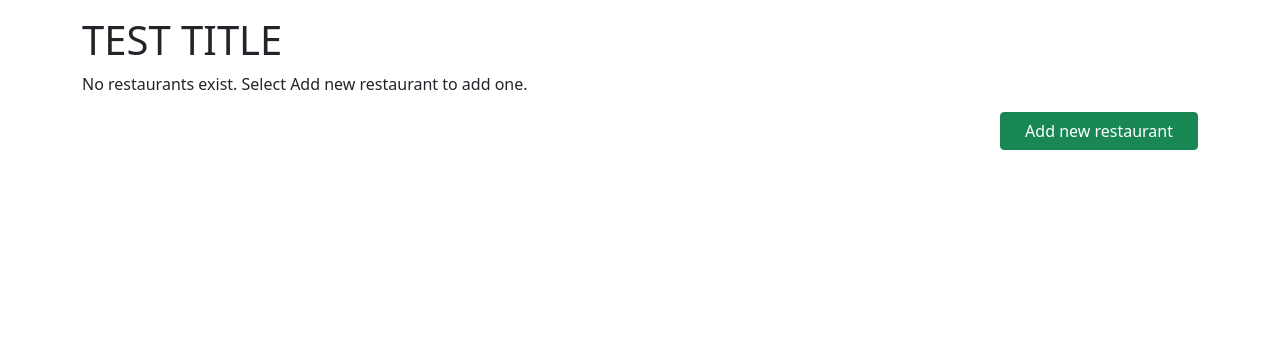
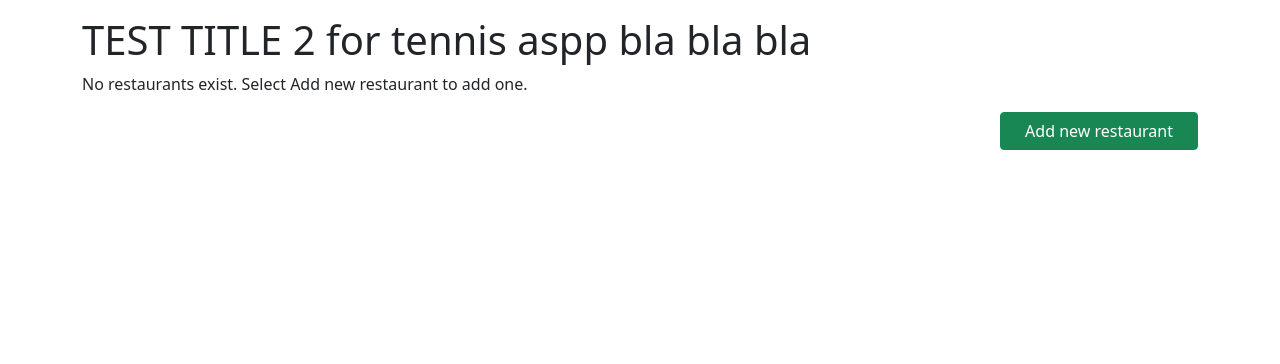
Before and after one commit to carlston7/um_cps2009_project, a Django app: template restaurant_review/templates/restaurant_review/index.html in a window 1280 px wide. Shown: the part 56-420 px from the top of the page. Run offline with Django 4.2, Linux system fonts and the light colour scheme; the template is opened without the code that fills it, so the values that code supplies are empty; some libraries are stand-ins or nearby versions.

Commit message:
testing change title

```diff
--- a/restaurant_review/templates/restaurant_review/index.html
+++ b/restaurant_review/templates/restaurant_review/index.html
@@ -45,7 +45,7 @@
 {% if LastViewedRestaurant %}
 <h3>Last viewed restaurant (saved in cache): {{ LastViewedRestaurant }}</h3>
 {% endif %}
-  <h1>TEST TITLE</h1>
+<h1>TEST TITLE 2 for tennis aspp bla bla bla</h1>
 
 {% if restaurants %}
 <table class="table">
@@ -60,14 +60,14 @@
     {% for restaurant in restaurants %}
     <tr>
       <td>{{ restaurant.name }}</td>
-                      <td>{% star_rating restaurant.avg_rating restaurant.review_count   %}   </td>
+      <td>{% star_rating restaurant.avg_rating restaurant.review_count %} </td>
       <td class="text-end"><a href="{% url 'details' restaurant.id %}" class="btn btn-sm btn-primary">Details</a></td>
     </tr>
     {% endfor %}
   </tbody>
 </table>
 {% else %}
-      <p>No restaurants exist.  Select Add new restaurant to add one.</p>
+<p>No restaurants exist. Select Add new restaurant to add one.</p>
 {% endif %}
 
 <div class="d-flex justify-content-end">
```
Lines whose indentation alone changed are shown as unchanged.
